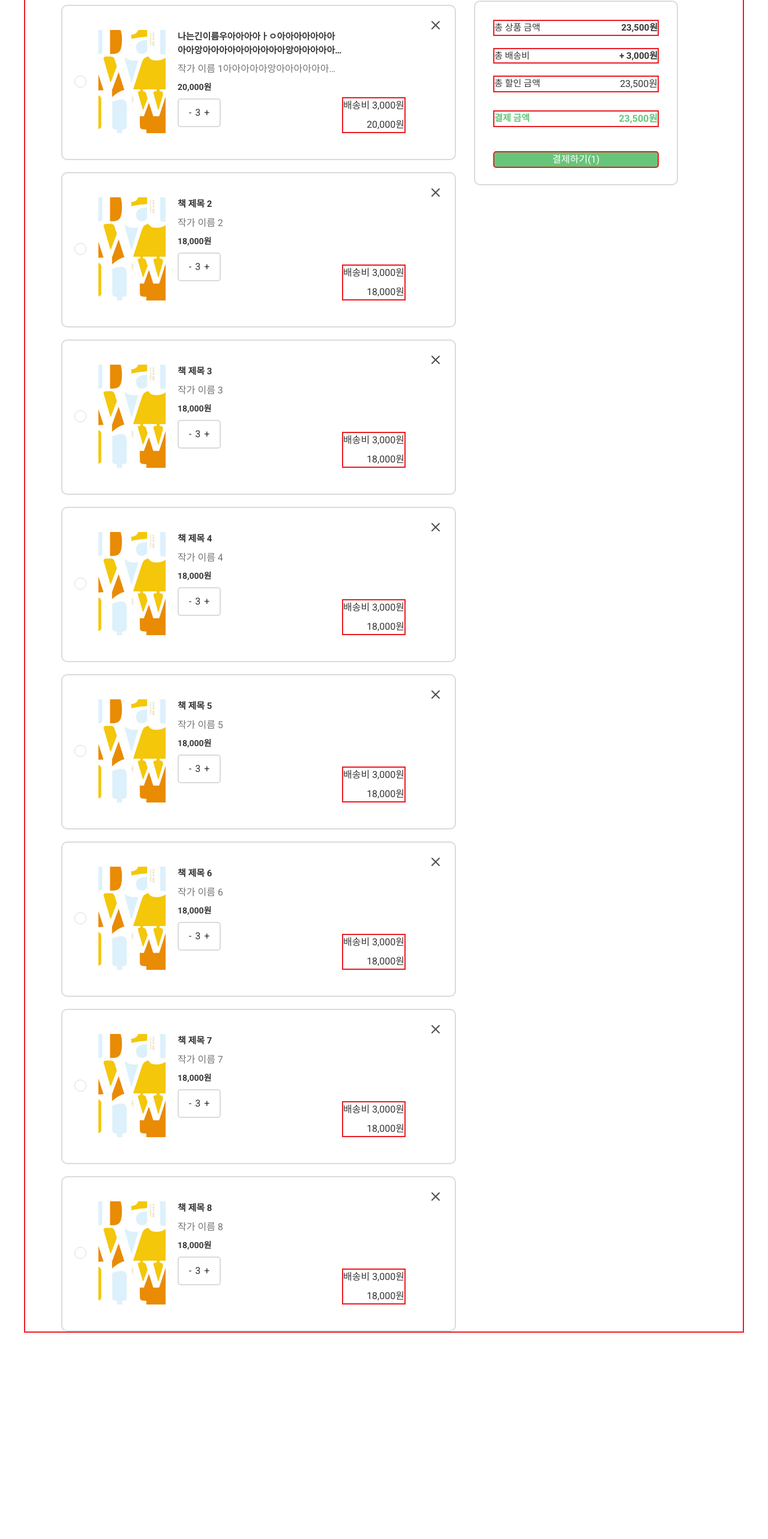
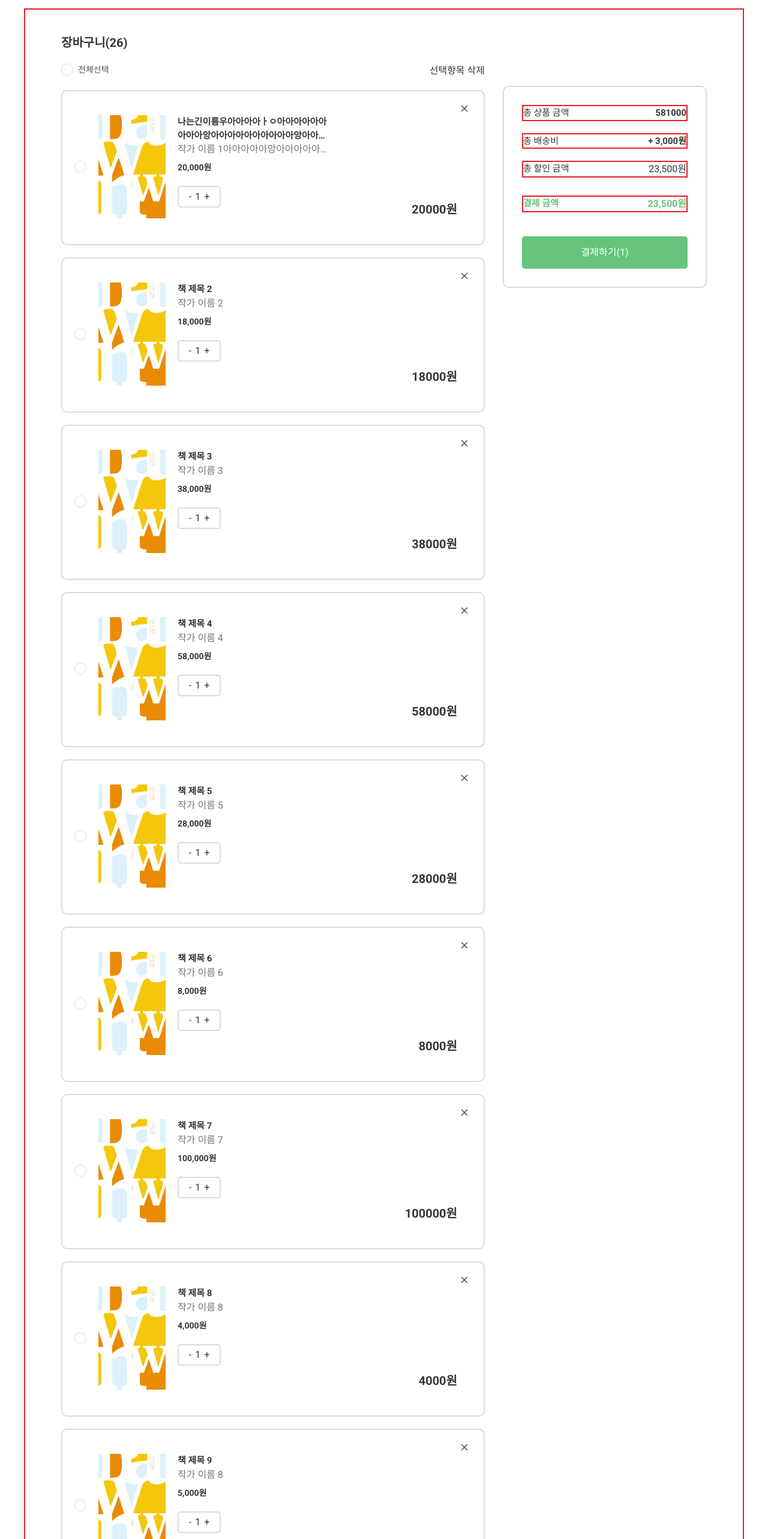
Before and after one commit to yunajoe/front_bookstore-README, a Next.js app: page /cart in a window 1280 px wide. Shown: the part 176-2742 px from the top of the page at 60% size. Before the commit the page ends 2398 px from the top, so only its background shows below. Built offline with nearby package versions, Linux system fonts and the light colour scheme.

Commit message:
cart페이지

```diff
--- a/src/pages/cart/index.tsx
+++ b/src/pages/cart/index.tsx
@@ -1,7 +1,6 @@
-import BookRating from '@/components/book/bookRating/bookRating';
 import PreviewBookInfo from '@/components/book/previewBookInfo/previewBookInfo';
 import MainLayout from '@/components/layout/mainLayout';
-import useInfinite from '@/hooks/useInfinite';
+
 import { myWishListData } from '@/pages/api/wishMock';
 
 import Image from 'next/image';
@@ -17,26 +16,13 @@ type WishListData = {
   price: number;
 };
 
-function fetchNextData(start: number, end: number) {
-  const dataByScreen = myWishListData.wishListArray.slice(start, end);
-  return dataByScreen;
-}
-const START = 0;
 function CartPage() {
-  const [end, setEnd] = useState(8);
   const [wishListData, setWishListData] = useState(
-    () => fetchNextData(START, end) || [],
+    myWishListData.wishListArray,
   );
-  const [ref, isIntersecting] = useInfinite();
-
-  useEffect(() => {
-    if (isIntersecting && wishListData.length >= end) {
-      setEnd((num) => num + 8);
-      setWishListData((prev) => [...prev, ...fetchNextData(end, end + 8)]);
-    }
-  }, [isIntersecting]);
 
   const [selectedItemArr, setSelectedItemArr] = useState<WishListData[]>([]);
+  const [totalAmount, setTotalAmount] = useState(0);
 
   const resetSelectedItemArr = () => setSelectedItemArr([]);
 
@@ -53,19 +39,36 @@ function CartPage() {
     setWishListData(filteredData);
     resetSelectedItemArr();
   };
+  const isThePriceChange = () => {};
+  const copyWishListData = wishListData.slice();
+  const res = wishListData.filter((item) => {
+    return copyWishListData.map((copyItem) => {
+      if (copyItem.id === item.id) {
+        return item.price !== copyItem.price;
+      }
+      return;
+    });
+  });
+
+  useEffect(() => {
+    const totalPrice = wishListData.reduce((acc, item) => {
+      acc += item.price;
+      return acc;
+    }, 0);
+    setTotalAmount(totalPrice);
+  }, []);
 
   return (
     <div className="w-full flex flex-col items-center">
       <div className="max-w-[1200px] w-full">
-        <div>헤더1</div>
-        <div>헤더2</div>
-        <div className="max-w-[1200px] w-full border-2 border-solid border-red">
+        <MainLayout>
+          <div className="w-full border-2 border-solid border-red">
             <div
               className="flex mobile:flex-col px-60 tablet:px-40 mobile:px-15 gap-x-30 tablet:gap-x-20
                 mobile:gap-x-10">
               <div
-              className="grid grid-cols-1 tablet:grid-cols-1 mobile:grid-cols-1 gap-x-20 tablet: gap-y-20
-                mobile:gap-y-10">
+                className="flex-1 grid grid-cols-1 tablet:grid-cols-1 mobile:grid-cols-1 gap-x-20 tablet:
+                  gap-y-20 mobile:gap-y-10">
                 <div className="text-black text-20 font-bold mt-40">
                   장바구니({wishListData.length})
                 </div>
@@ -93,7 +96,9 @@ function CartPage() {
                     </div>
                     <span className="text-gray-4 text-14">전체선택</span>
                   </div>
-                <span className="text-black font-normal cursor-pointer">
+                  <span
+                    className="text-black font-normal cursor-pointer"
+                    onClick={() => handleDeleteSelectedItems()}>
                     선택항목 삭제
                   </span>
                 </div>
@@ -102,20 +107,19 @@ function CartPage() {
                     selectedItemArr,
                     item.id,
                   );
-                const pickedNum = selectedItems.map((item) => item.id)[0];
+                  const pickedItemId = selectedItems.map((item) => item.id)[0];
+
                   return (
                     <div
                       key={item.id}
-                    className={`relative flex-1 flex items-center pt-40 pb-43 pr-82 border-2 ${
-                      item.id === pickedNum ? 'border-green' : 'border-gray-1'
-                    } bg-white rounded-[10px]`}>
+                      className={`flex-1 flex relative items-center pt-40 pb-43 pr-44 mobile:pt-20 mobile:pb-75
+                        border-2 ${item.id === pickedItemId ? 'border-green' : 'border-gray-1'} bg-white
+                        rounded-[10px]`}>
                       <div
-                      className="absolute top-20 right-20 mobile:top-10 cursor-pointer"
+                        className="absolute top-20 right-20 mobile:top-10 mobile:right-10 cursor-pointer"
                         onClick={() => {
-                        const filteredWishListData = filteredDataByNotTargetId(
-                          wishListData,
-                          item.id,
-                        );
+                          const filteredWishListData =
+                            filteredDataByNotTargetId(wishListData, item.id);
                           setWishListData(filteredWishListData);
                         }}>
                         <Image
@@ -123,6 +127,7 @@ function CartPage() {
                           alt="엑스"
                           width={24}
                           height={24}
+                          className="mobile:w-18 h-18"
                         />
                       </div>
                       <div
@@ -151,54 +156,110 @@ function CartPage() {
                           />
                         </div>
                       </div>
-                    <div className="flex items-end">
+                      <div className="w-full flex flex-1 relative mobile:static">
                         <div className="flex gap-x-20 rounded-[10px]">
                           <PreviewBookInfo size="sm" />
-                        <div className="w-274 mobile:w-147 flex flex-col gap-y-8 mobile:w-">
-                          <div className="text-15 text-black font-bold break-all line-clamp-2">
+                          <div className="flex flex-col gap-y-8">
+                            <div className="flex flex-col">
+                              <div
+                                className="w-256 tablet:w-196 mobile:w-147 text-15 text-black font-bold break-all
+                                  line-clamp-2">
                                 {item.title}
                               </div>
-                          <span className="text-gray-3 whitespace-nowrap text-ellipsis overflow-hidden">
+                              <div
+                                className="w-256 tablet:w-196 mobile:w-147 text-gray-3 whitespace-nowrap text-ellipsis
+                                  overflow-hidden">
                                 {item.author}
-                          </span>
-                          <span className="text-14 text-color font-bold">
+                              </div>
+                            </div>
+                            <div className="text-14 text-color font-bold mb-12">
                               {item.price.toLocaleString()}원
-                          </span>
+                            </div>
                             <div
-                            className="flex justify-center gap-x-6 border-2 border-solid border-gray-1 w-72
-                              rounded-[5px] pt-10 pb-10">
-                            <div>-</div>
-                            <div>3</div>
-                            <div>+</div>
+                              className="flex justify-center gap-x-6 w-72 rounded-[5px] py-4 border-2 border-solid
+                                border-gray-1">
+                              <div
+                                className="cursor-pointer"
+                                onClick={() => {
+                                  const itemIdx = wishListData.findIndex(
+                                    (data) => data.id === item.id,
+                                  );
+                                  let clickedCount =
+                                    (wishListData[itemIdx]['clicked'] || 1) - 1;
+
+                                  setWishListData((prev) =>
+                                    prev.map((el, index) =>
+                                      index === itemIdx
+                                        ? { ...el, clicked: clickedCount }
+                                        : el,
+                                    ),
+                                  );
+                                }}>
+                                -
+                              </div>
+                              <div>
+                                {(item.clicked >= 1 && item.clicked) || 1}
+                              </div>
+                              <div
+                                className="cursor-pointer"
+                                onClick={() => {
+                                  // 클릭한 아이템의 index
+                                  const itemIdx = wishListData.findIndex(
+                                    (data) => data.id === item.id,
+                                  );
+                                  let clickedCount =
+                                    (wishListData[itemIdx]['clicked'] || 1) + 1;
+                                  setWishListData((prev) =>
+                                    prev.map((el, index) =>
+                                      index === itemIdx
+                                        ? { ...el, clicked: clickedCount }
+                                        : el,
+                                    ),
+                                  );
+                                }}>
+                                +
                               </div>
                             </div>
                           </div>
-                      <div className="flex flex-col border-2 border-solid border-red items-end gap-y-8 place-items-end">
-                        <span>배송비 3,000원</span>
-                        <span>{item.price.toLocaleString()}원</span>
+                        </div>
+                        <div
+                          className="absolute right-0 bottom-0 flex flex-col items-end mobile:border-t-2
+                            border-gray-1 mobile:flex-row mobile:justify-between mobile:w-full mobile:px-20
+                            mobile:py-16">
+                          {/* <span className="text-gray-3">
+                            <span>배송비 </span>
+                            <span>3,000원</span>
+                          </span> */}
+                          <span className="text-black text-20 font-bold">
+                            {item.clicked > 0
+                              ? item.price * item.clicked
+                              : item.price}
+                            원
+                          </span>
                         </div>
                       </div>
                     </div>
                   );
                 })}
               </div>
-            {/* 총상품 금액 */}
-
               <div
-              className="flex flex-col w-340 tablet:w-216 mobile:w-330 h-308 tablet:h-288 mobile:h-288
-                mobile:mt-20 border-2 border-solid border-gray-1 p-30 tablet:p-20 mobile:p-20
-                mt-127 rounded-[10px]">
+                className="mobile:w-full h-fit flex flex-col w-340 tablet:w-216 mt-127 mobile:mt-20
+                  border-2 border-solid border-gray-1 p-30 tablet:p-20 mobile:p-20 rounded-[10px]">
                 <div className="flex justify-between border-2 border-solid border-red mb-20">
                   <span className="text-black font-normal text-15">
                     총 상품 금액
                   </span>
-                <span className="text-black font-bold text-15">23,500원</span>
+                  <span className="text-black font-bold text-15">
+                    {totalAmount}
+                  </span>
                 </div>
                 <div className="flex justify-between border-2 border-solid border-red mb-20">
                   <span className="text-black font-normal text-15">
                     총 배송비
                   </span>
-                <span className="text-black font-bold text-15">+ 3,000원</span>
+                  <span className="text-black font-bold text-15">
+                    + 3,000원
+                  </span>
                 </div>
                 <div className="flex justify-between border-2 border-solid border-red mb-30">
                   <span className="text-black font-normal text-15">
@@ -206,17 +267,20 @@ function CartPage() {
                   </span>
                   <span>23,500원</span>
                 </div>
-              <div className="flex justify-between s border-2 border-solid border-red mb-40">
-                <span className="text-green font-bold text-15">결제 금액</span>
+                <div className="flex justify-between border-2 border-solid border-red mb-40">
+                  <span className="text-green font-bold text-15">
+                    결제 금액
+                  </span>
                   <span className="text-green font-bold text-25">23,500원</span>
                 </div>
-              {/* h가 안되는 이유는? padding이 안되는 잉유는*/}
-              <button className="border-2 border-solid border-red text-center bg-green text-white rounded-[5px]">
+
+                <button className="text-center bg-green text-white rounded-[5px] py-15">
                   결제하기(1)
                 </button>
               </div>
             </div>
           </div>
+        </MainLayout>
       </div>
     </div>
   );
```
Also changed, not shown: src/pages/api/wishMock.ts (+23 -23 lines). Lines whose indentation alone changed are shown as unchanged.
